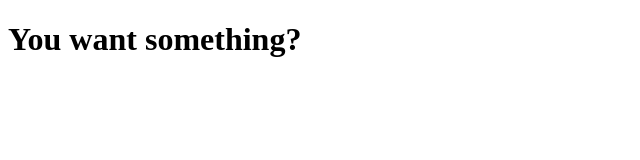
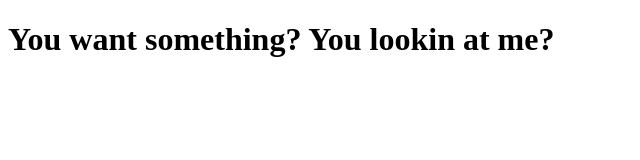
Before and after one commit to Shinigami-king/samkek, a plain HTML site: page site/index.html in a window 1280 px wide. Shown: the whole page, without its empty margins (0-640 px from the left). Drawn offline with Linux system fonts and the light colour scheme.

Commit message:
small dick

```diff
--- a/site/index.html
+++ b/site/index.html
@@ -4,9 +4,9 @@
     <meta charset="UTF-8">
     <meta http-equiv="X-UA-Compatible" content="IE=edge">
     <meta name="viewport" content="width=device-width, initial-scale=1.0">
-    <title>What you looking at?</title>
+    <title>What you looking at?womp womp</title>
 </head>
 <body>
- <h1>You want something?</h1>
+ <h1>You want something? You lookin at me?</h1>
 </body>
 </html>
```
